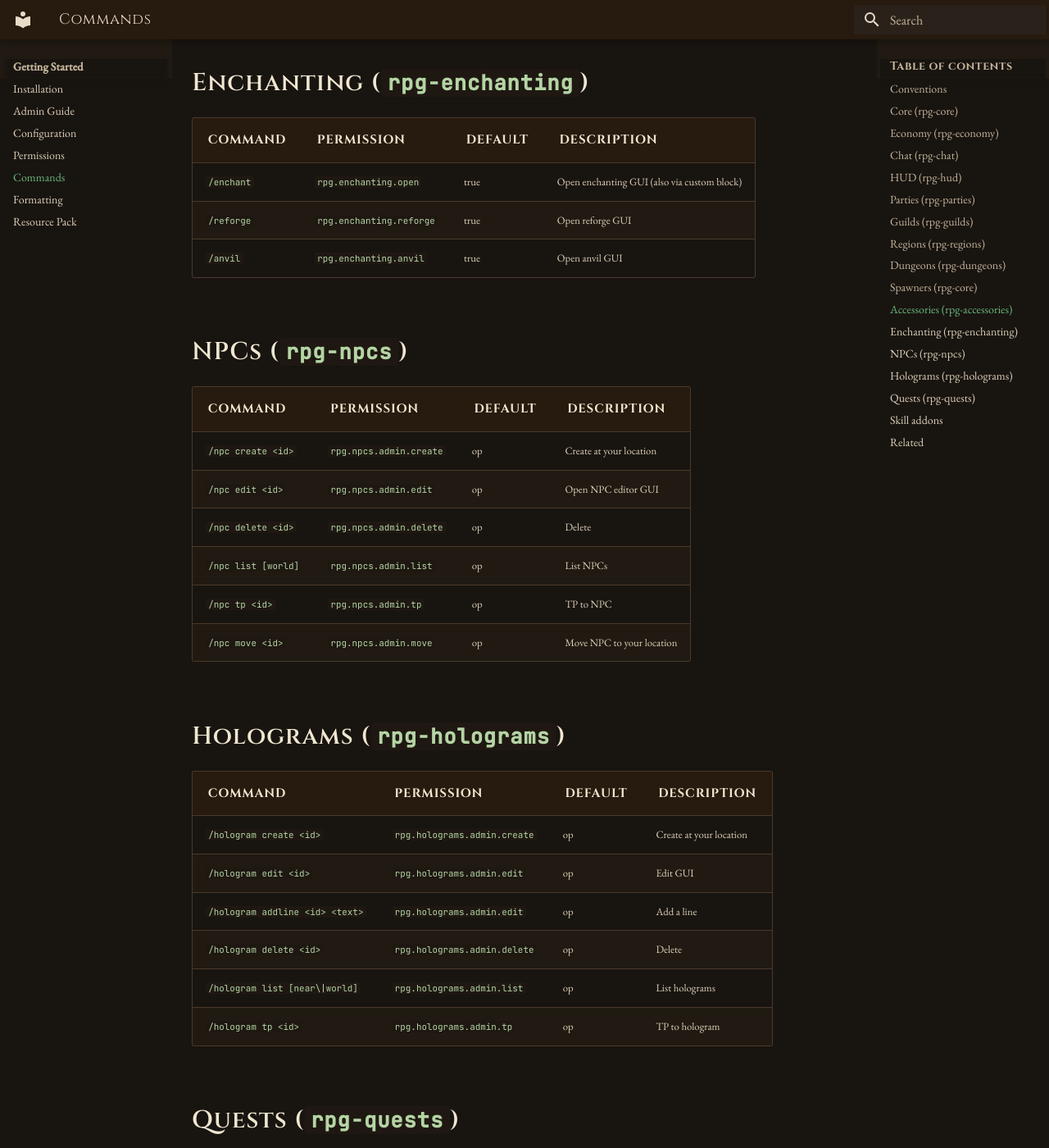
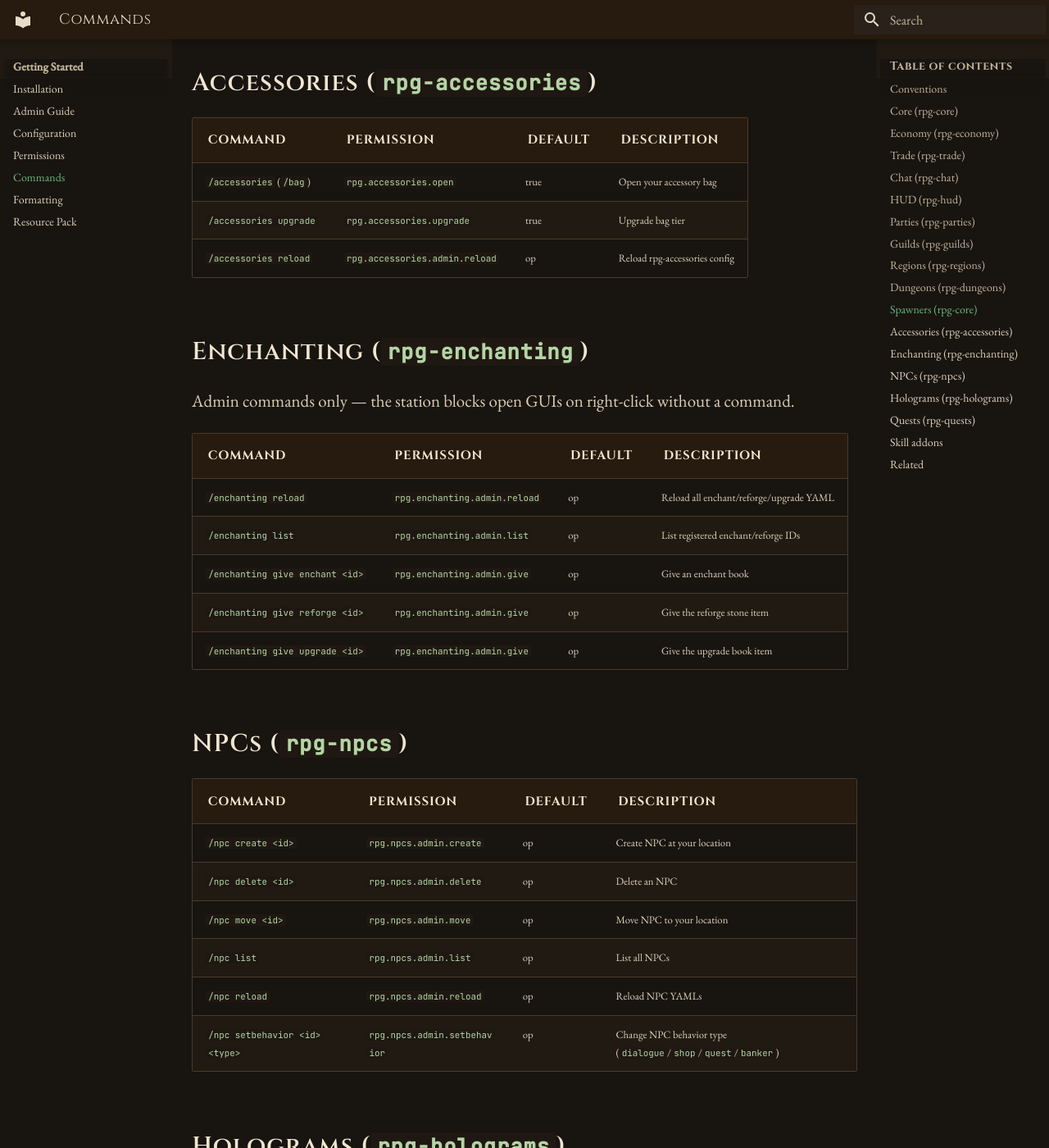
Before and after one commit to 255-Ping/RPGCORE, an MkDocs documentation site: the page built from docs/commands.md, in a window 1280 px wide and 1400 px high, scrolled down 6482 px. Shown: the whole window at 82% size. Built offline with MkDocs 1.6.1 and Material for MkDocs 9.7.7, drawn with Linux system fonts in a browser that asks for light colours; some of the changed text lies outside the part shown.

Commit message:
docs: finish enchanting docs + general consistency pass
Enchanting:
- Added ability enchant example YAML block (flame_blade, 3 levels)
- Added prominent warning callout on proc enchants noting they require
  the Custom Enchantment Ability Triggers feature (unimplemented)

Changelog:
- Updated Suite 19 summary highlights to reflect current state (trade
  plugin, attack cooldown fix, coin drops, mining fix, GUI pass, config
  docs) rather than older suite-19 content

commands.md (synced to plugin.ymls, suite 19):
- Status: Planned -> Working
- Chat: removed /mute, /unmute, /slowmode, /socialspy (don't exist);
  added /chat reload; fixed /mutechat description
- Enchanting: replaced /enchant /reforge /anvil with correct
  /enchanting <reload|list|give> admin commands
- Quests: replaced /quest [id] /quest give /quest reset with correct
  /quest list/accept/abandon/progress/complete/reload
- NPCs: replaced /npc edit, /npc tp with /npc reload, /npc setbehavior
- Added Trade section
- Added /accessories reload, /party reload

permissions.md (synced to plugin.ymls, suite 19):
- Status header updated
- Chat: removed rpg.chat.use.staff, rpg.chat.mute, rpg.chat.unmute,
  rpg.chat.slowmode, rpg.chat.socialspy; added rpg.chat.admin.reload
- Enchanting: replaced rpg.enchanting.open/.reforge/.anvil with correct
  rpg.enchanting.use.enchant, use.anvil, admin.reload/list/give
- Quests: replaced rpg.quests.open, admin.give, admin.reset with correct
  rpg.quests.use.list/accept/abandon/progress + admin.complete/reload
- NPCs: replaced admin.edit, admin.tp with admin.reload, admin.setbehavior;
  added rpg.npcs.use (default: true)
- Added Trade section
- Added rpg.accessories.admin.reload

Co-Authored-By: Claude Sonnet 4.6 <noreply@anthropic.com>

```diff
--- a/docs/commands.md
+++ b/docs/commands.md
@@ -44,19 +44,25 @@ Every command across every module. Permissions follow `rpg.<module>.<command>[.<
 | `/eco reset <player>` | `rpg.economy.admin.reset` | op | Reset balance to starting amount |
 | `/baltop [page]` | `rpg.economy.baltop` | true | View richest players |
 
+## Trade (`rpg-trade`)
+
+| Command | Permission | Default | Description |
+|---|---|---|---|
+| `/trade <player>` | `rpg.trade.use` | true | Send a trade request (30 s expiry) |
+| `/trade accept` | `rpg.trade.use` | true | Accept incoming trade request |
+| `/trade deny` | `rpg.trade.use` | true | Decline incoming trade request |
+| `/trade cancel` | `rpg.trade.use` | true | Cancel an in-progress trade |
+
 ## Chat (`rpg-chat`)
 
 | Command | Permission | Default | Description |
 |---|---|---|---|
-| `/chat <channel>` | `rpg.chat.use.<channel>` | per-channel | Switch active channel |
+| `/chat <global\|party\|guild>` | `rpg.chat.use.<channel>` | per-channel | Switch active chat channel |
+| `/chat reload` | `rpg.chat.admin.reload` | op | Reload rpg-chat config |
 | `/msg <player> <msg>` (`/tell`, `/w`) | `rpg.chat.msg` | true | Direct message |
 | `/reply <msg>` (`/r`) | `rpg.chat.reply` | true | Reply to last DM |
-| `/clearchat` | `rpg.chat.clearchat` | op | Clear chat for everyone |
-| `/mutechat [on\|off]` | `rpg.chat.mutechat` | op | Toggle global chat mute |
-| `/mute <player> [duration] [reason]` | `rpg.chat.mute` | op | Mute a player |
-| `/unmute <player>` | `rpg.chat.unmute` | op | Unmute a player |
-| `/slowmode <seconds>` | `rpg.chat.slowmode` | op | Enable chat slowmode |
-| `/socialspy` | `rpg.chat.socialspy` | op | Toggle viewing of all DMs |
+| `/clearchat` (`/cc`) | `rpg.chat.clearchat` | op | Clear chat for everyone |
+| `/mutechat` (`/mc`) | `rpg.chat.mutechat` | op | Toggle global chat mute on/off |
 
 ## HUD (`rpg-hud`)
 
@@ -78,6 +84,7 @@ Every command across every module. Permissions follow `rpg.<module>.<command>[.<
 | `/party leave` | `rpg.parties.leave` | true | Leave party |
 | `/party disband` | `rpg.parties.disband` | true (owner only) | Disband |
 | `/party list` | `rpg.parties.list` | true | Show member list |
+| `/party reload` | `rpg.parties.admin.reload` | op | Reload rpg-parties config |
 | `/chat party` | `rpg.chat.use.party` | true | Switch to party channel |
 
 ## Guilds (`rpg-guilds`)
@@ -139,25 +146,30 @@ Every command across every module. Permissions follow `rpg.<module>.<command>[.<
 |---|---|---|---|
 | `/accessories` (`/bag`) | `rpg.accessories.open` | true | Open your accessory bag |
 | `/accessories upgrade` | `rpg.accessories.upgrade` | true | Upgrade bag tier |
+| `/accessories reload` | `rpg.accessories.admin.reload` | op | Reload rpg-accessories config |
 
 ## Enchanting (`rpg-enchanting`)
 
+Admin commands only — the station blocks open GUIs on right-click without a command.
+
 | Command | Permission | Default | Description |
 |---|---|---|---|
-| `/enchant` | `rpg.enchanting.open` | true | Open enchanting GUI (also via custom block) |
-| `/reforge` | `rpg.enchanting.reforge` | true | Open reforge GUI |
-| `/anvil` | `rpg.enchanting.anvil` | true | Open anvil GUI |
+| `/enchanting reload` | `rpg.enchanting.admin.reload` | op | Reload all enchant/reforge/upgrade YAML |
+| `/enchanting list` | `rpg.enchanting.admin.list` | op | List registered enchant/reforge IDs |
+| `/enchanting give enchant <id>` | `rpg.enchanting.admin.give` | op | Give an enchant book |
+| `/enchanting give reforge <id>` | `rpg.enchanting.admin.give` | op | Give the reforge stone item |
+| `/enchanting give upgrade <id>` | `rpg.enchanting.admin.give` | op | Give the upgrade book item |
 
 ## NPCs (`rpg-npcs`)
 
 | Command | Permission | Default | Description |
 |---|---|---|---|
-| `/npc create <id>` | `rpg.npcs.admin.create` | op | Create at your location |
-| `/npc edit <id>` | `rpg.npcs.admin.edit` | op | Open NPC editor GUI |
-| `/npc delete <id>` | `rpg.npcs.admin.delete` | op | Delete |
-| `/npc list [world]` | `rpg.npcs.admin.list` | op | List NPCs |
-| `/npc tp <id>` | `rpg.npcs.admin.tp` | op | TP to NPC |
+| `/npc create <id>` | `rpg.npcs.admin.create` | op | Create NPC at your location |
+| `/npc delete <id>` | `rpg.npcs.admin.delete` | op | Delete an NPC |
 | `/npc move <id>` | `rpg.npcs.admin.move` | op | Move NPC to your location |
+| `/npc list` | `rpg.npcs.admin.list` | op | List all NPCs |
+| `/npc reload` | `rpg.npcs.admin.reload` | op | Reload NPC YAMLs |
+| `/npc setbehavior <id> <type>` | `rpg.npcs.admin.setbehavior` | op | Change NPC behavior type (`dialogue`/`shop`/`quest`/`banker`) |
 
 ## Holograms (`rpg-holograms`)
 
@@ -174,10 +186,12 @@ Every command across every module. Permissions follow `rpg.<module>.<command>[.<
 
 | Command | Permission | Default | Description |
 |---|---|---|---|
-| `/quest [id]` | `rpg.quests.open` | true | Open quest log or specific quest |
-| `/quest give <id> [player]` | `rpg.quests.admin.give` | op | Force-give a quest |
-| `/quest reset <id> [player]` | `rpg.quests.admin.reset` | op | Reset quest progress |
-| `/quest complete <id> [player]` | `rpg.quests.admin.complete` | op | Force-complete |
+| `/quest list` | `rpg.quests.use.list` | true | List available and active quests |
+| `/quest accept <id>` | `rpg.quests.use.accept` | true | Accept a quest |
+| `/quest abandon <id>` | `rpg.quests.use.abandon` | true | Abandon an active quest |
+| `/quest progress` | `rpg.quests.use.progress` | true | Show progress on active quests |
+| `/quest complete <questId> [player]` | `rpg.quests.admin.complete` | op | Force-complete a quest |
+| `/quest reload` | `rpg.quests.admin.reload` | op | Reload quest YAMLs |
 
 ## Skill addons
 
```
Also changed, not shown: other parts of docs/commands.md (+1 -1 lines), docs/addons/enchanting.md (+28 -1 lines), docs/changelog.md (+2 -2 lines), docs/permissions.md (+27 -19 lines), docs/planned/todo-docs.md (+11 -9 lines).
